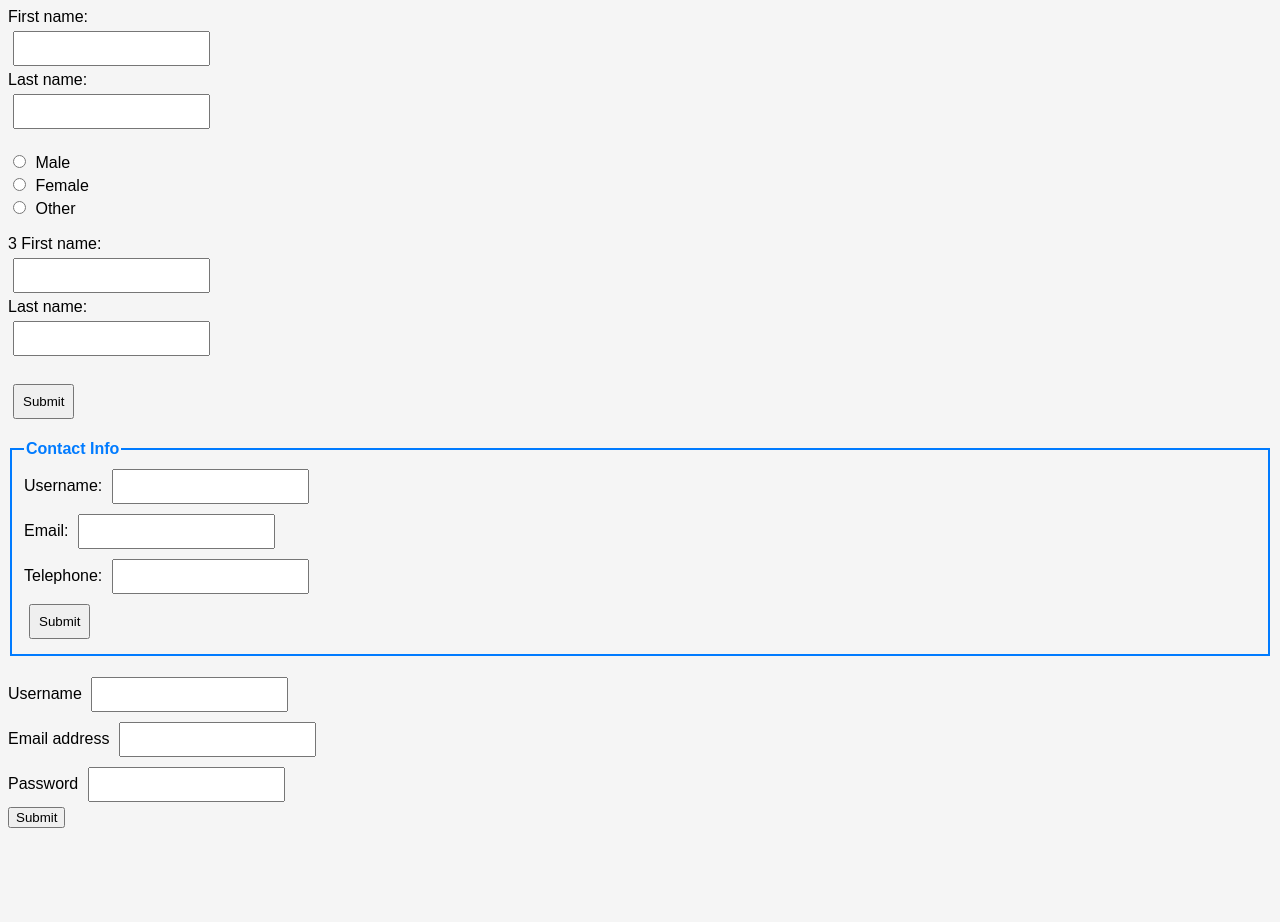
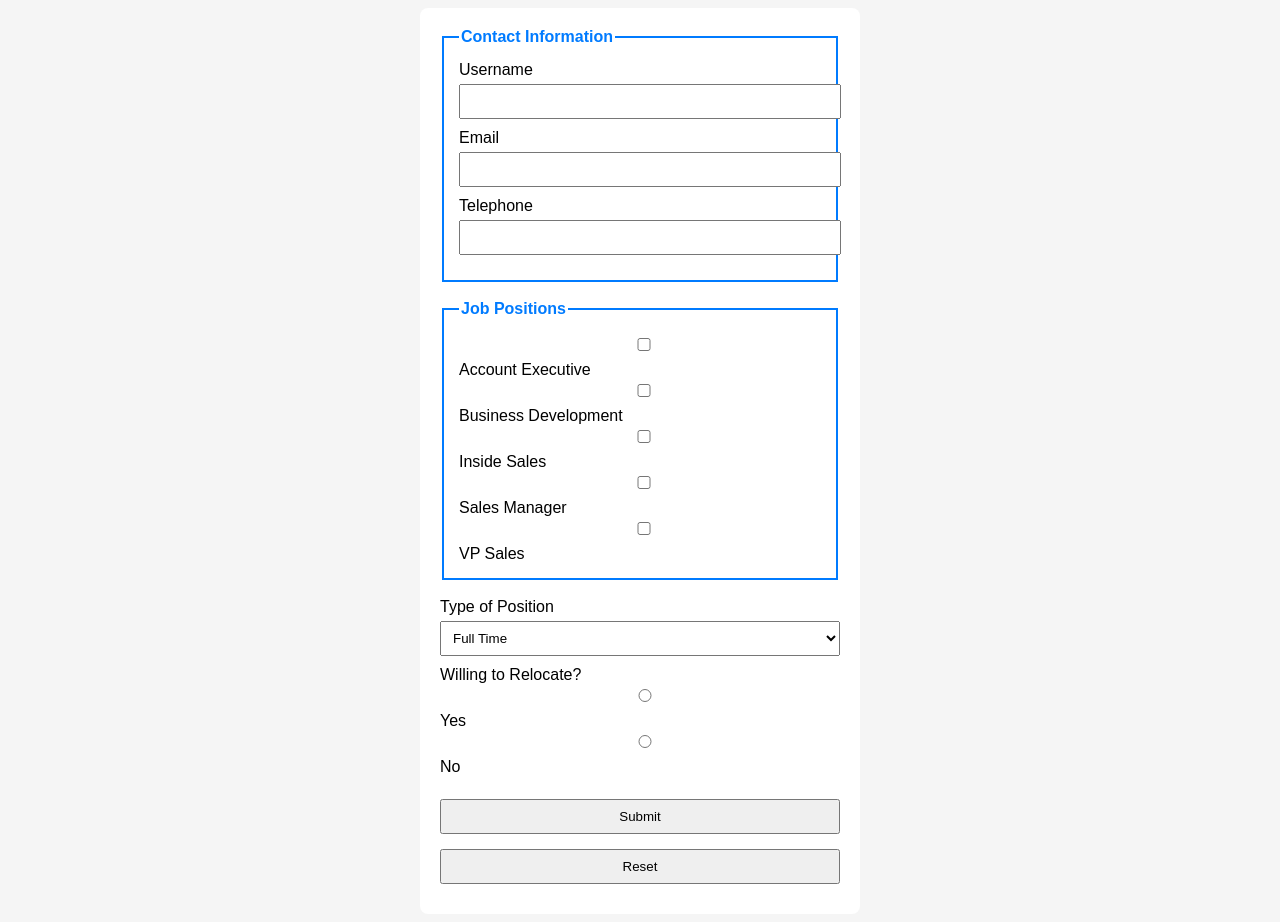
Before and after one commit to Kevinrony/contact-form, a plain HTML site: page form.html in a window 1280 px wide. Before the commit the page ends 844 px from the top, so only its background shows below. Drawn offline with Linux system fonts and the light colour scheme.

Commit message:
Refactor job application form layout and validation

```diff
--- a/form.html
+++ b/form.html
@@ -1,78 +1,114 @@
-<form>
-First name:<br>
-<input type="text" name="firstname"><br>
-Last name:<br>
-<input type="text" name="lastname">
-</form>
-<form>
-<input type="radio" name="gender" value="male">
-Male<br>
-<input type="radio" name="gender" value="female">
-Female<br>
-<input type="radio" name="gender" value="other">
-Other
-</form>
-<form action="action_page.php">
-3
-First name:<br>
-<input type="text" name="firstname"><br>
-Last name:<br>
-<input type="text" name="lastname"><br><br>
-<input type="submit" value="Submit">
-</form>
-<form>
-<fieldset>
-<legend>Contact Info</legend>
-Username:
-<input type="text" name="username"><br>
-Email:
-<input type="text" name="email"><br>
-Telephone:
-<input type="text" name="telephone"><br>
-<input type="submit" value="Submit">
-</fieldset>
-</form>
-<label for="username">Username</label>
-<input type="text" id="username" name="username">
+<!DOCTYPE html>
+<html>
+<head>
+<title>Job Application Form</title>
+
 <style>
-body {
-background-color: #f5f5f5;
-font-family: Arial;
+body{
+    font-family: Arial;
+    background-color:#f5f5f5;
 }
-fieldset {
-border: 2px solid #007bff;
-6
-padding: 20px;
+
+.container{
+    width:400px;
+    margin:auto;
+    background:white;
+    padding:20px;
+    border-radius:8px;
 }
-legend {
-color: #007bff;
-font-weight: bold;
+
+fieldset{
+    border:2px solid #007bff;
+    padding:15px;
 }
-input {
-margin: 5px;
-padding: 8px;
+
+legend{
+    color:#007bff;
+    font-weight:bold;
+}
+
+input, select{
+    width:100%;
+    padding:8px;
+    margin-top:5px;
+    margin-bottom:10px;
+}
+
+button{
+    padding:10px;
+    margin-top:10px;
 }
 </style>
-<div class="container">
-<form>
-<div class="mb-3">
-<label class="form-label">Email address</label>
-<input type="email" class="form-control">
-</div>
-<div class="mb-3">
-<label class="form-label">Password</label>
-<input type="password" class="form-control">
-</div>
-<button class="btn btn-primary">Submit</button>
-</form>
-</div>
+
 <script>
 function validateForm(){
-let name = document.forms["myForm"]["
-username"].value;
-if(name == ""){
-alert("Name must be filled out");
-return false;
-}
+    let username=document.forms["myForm"]["username"].value;
+
+    if(username==""){
+        alert("Please enter your username");
+        return false;
+    }
 }
 </script>
+
+</head>
+
+<body>
+
+<div class="container">
+
+<form name="myForm" onsubmit="return validateForm()">
+
+<fieldset>
+<legend>Contact Information</legend>
+
+<label>Username</label>
+<input type="text" name="username">
+
+<label>Email</label>
+<input type="email" name="email">
+
+<label>Telephone</label>
+<input type="text" name="telephone">
+
+</fieldset>
+
+<br>
+
+<fieldset>
+<legend>Job Positions</legend>
+
+<input type="checkbox"> Account Executive<br>
+<input type="checkbox"> Business Development<br>
+<input type="checkbox"> Inside Sales<br>
+<input type="checkbox"> Sales Manager<br>
+<input type="checkbox"> VP Sales<br>
+
+</fieldset>
+
+<br>
+
+<label>Type of Position</label>
+<select>
+<option>Full Time</option>
+<option>Part Time</option>
+<option>Internship</option>
+</select>
+
+<br>
+
+<label>Willing to Relocate?</label><br>
+<input type="radio" name="relocate"> Yes
+<input type="radio" name="relocate"> No
+
+<br><br>
+
+<input type="submit" value="Submit">
+<input type="reset" value="Reset">
+
+</form>
+
+</div>
+
+</body>
+</html>
```
